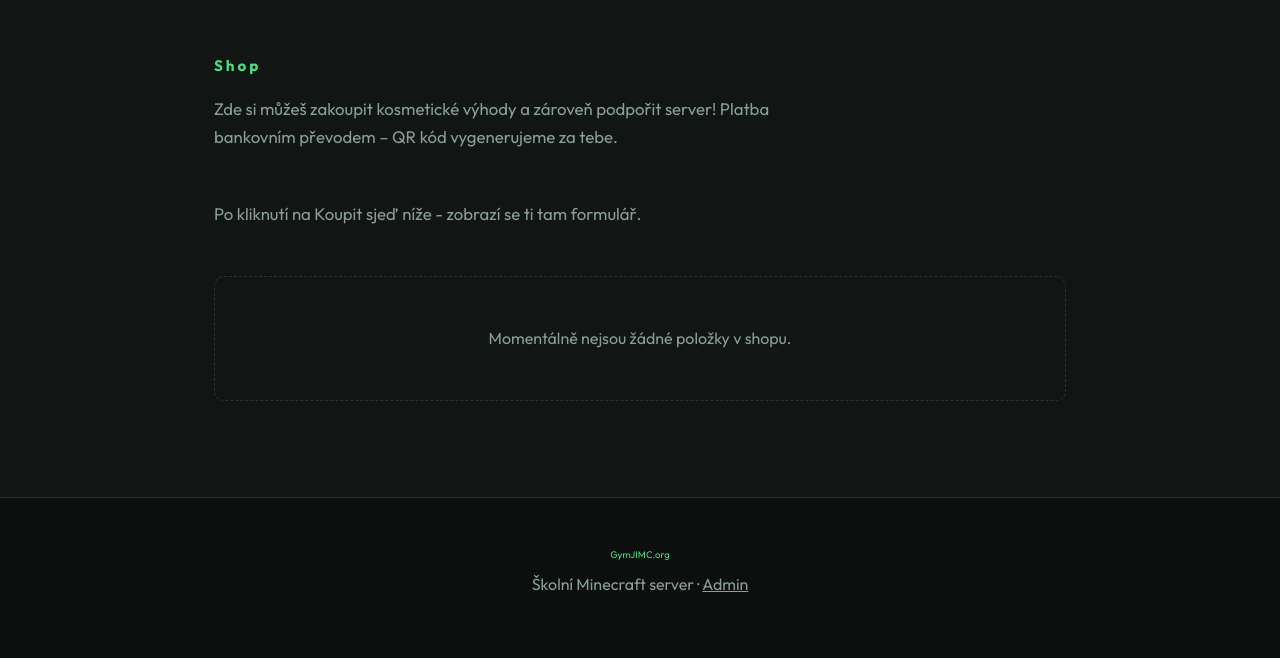
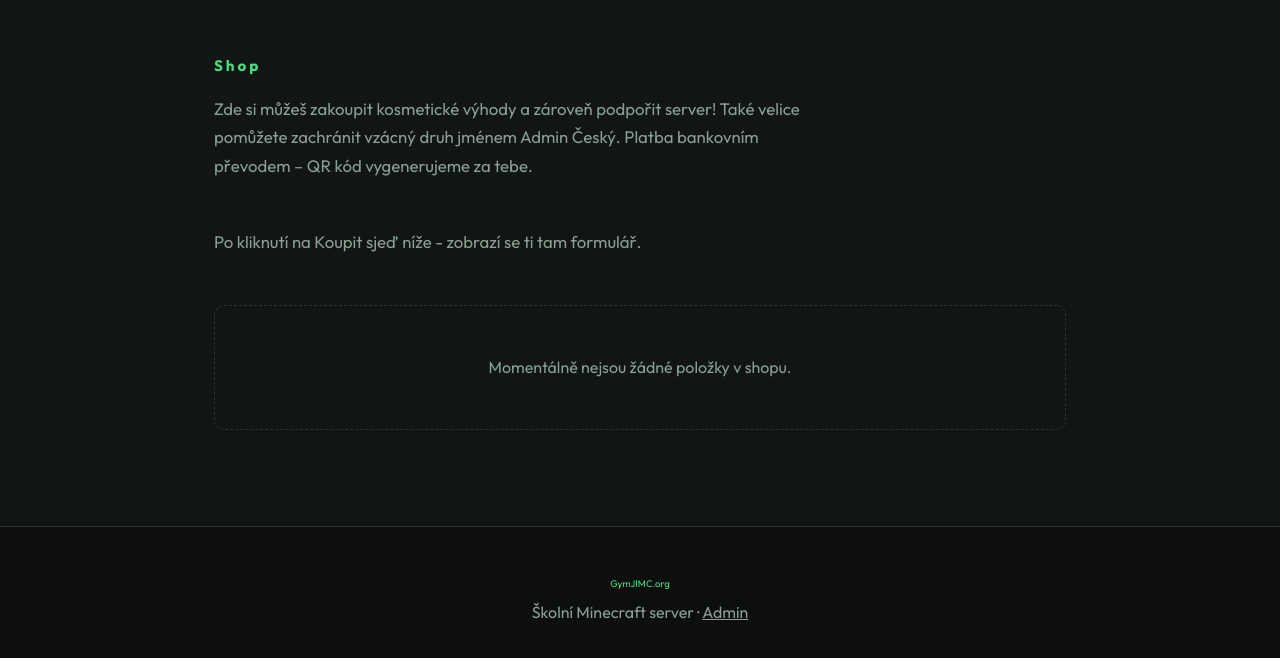
Before and after one commit to Hooooooooonza/gymjimcWEB, a website: page public/index.html in a window 1280 px wide. Shown: the part 4230-4888 px from the top of the page. Drawn offline with Linux system fonts and the light colour scheme; no server answers.

Commit message:
Update shop section description in index.html

```diff
--- a/public/index.html
+++ b/public/index.html
@@ -168,7 +168,7 @@
   <section id="shop" class="section section-dark">
     <div class="container">
       <h2 class="section-title pixel">Shop</h2>
-      <p class="section-lead">Zde si můžeš zakoupit kosmetické výhody a zároveň podpořit server! Platba bankovním převodem – QR kód vygenerujeme za tebe.</p>
+      <p class="section-lead">Zde si můžeš zakoupit kosmetické výhody a zároveň podpořit server! Také velice pomůžete zachránit vzácný druh jménem Admin Český. Platba bankovním převodem – QR kód vygenerujeme za tebe.</p>
       <p class="section-lead">Po kliknutí na Koupit sjeď níže - zobrazí se ti tam formulář.
 
       <div id="shop-items-container">
```
